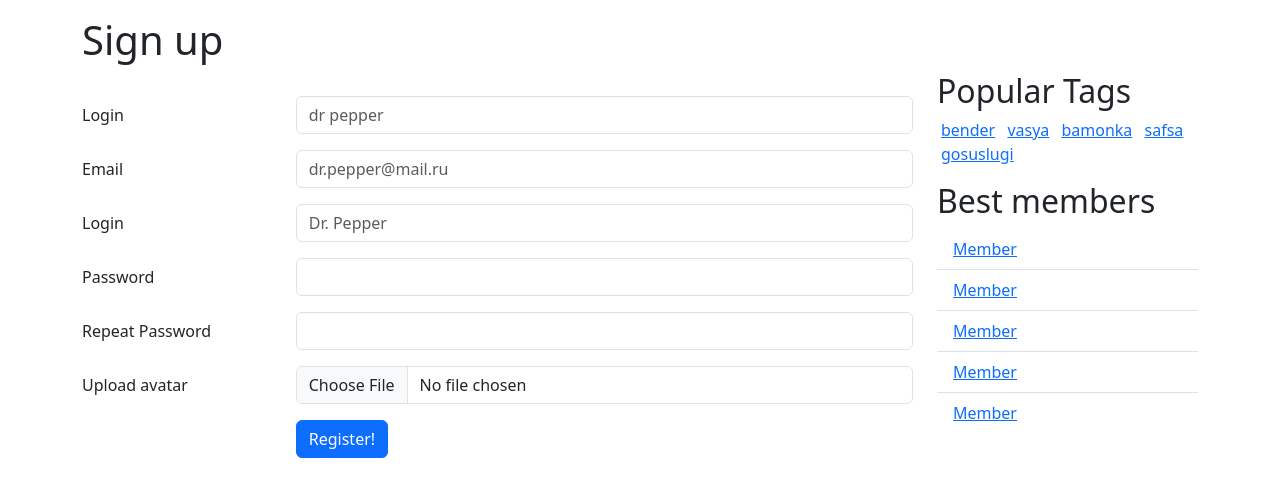
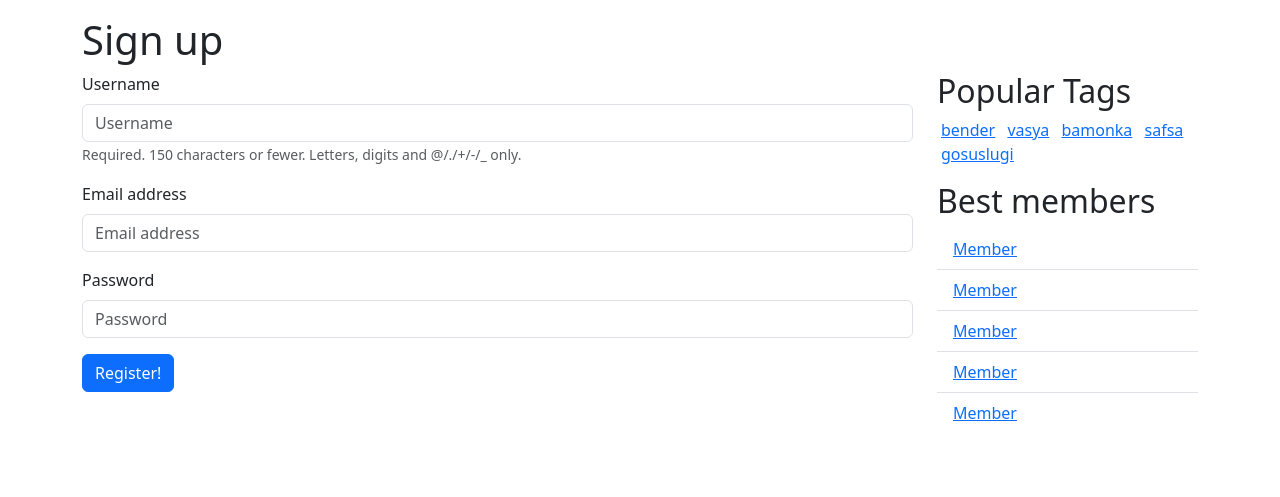
Before and after one commit to kholmatov01/vkedu_web_dz3, a Django app: page /signup in a window 1280 px wide. Shown: the part 56-553 px from the top of the page. Run offline with Django 5.2, Linux system fonts and the light colour scheme; some libraries are stand-ins or nearby versions.

Commit message:
ща профиль надо забацать и все

```diff
--- a/askme_kholmatov/app/forms.py
+++ b/askme_kholmatov/app/forms.py
@@ -1,15 +1,28 @@
 from django import forms
 from app.models import *
+from django.contrib.auth import authenticate
+
 
 class LoginForm(forms.Form):
     username = forms.CharField()
-    password = forms.CharField()
+    password = forms.CharField(widget=forms.PasswordInput)
+
+    def clean(self):
+        cleaned_data = super().clean()
+        username = cleaned_data.get('username')
+        password = cleaned_data.get('password')
+
+        if username and password:
+            user = authenticate(username=username, password=password)
+            if user is None:
+                raise forms.ValidationError("Неправильный логин или пароль.")
+        return cleaned_data
 
 class QuestionForm(forms.ModelForm):
     title = forms.CharField()
     body = forms.CharField()
     tags = forms.ModelMultipleChoiceField(queryset=Tag.objects.all())
-    # ВОТ ТУТ ТЭГС ТУПО СПЛОШНЯКОМ ЧЕРЕЗ ЗАПЯТУЮ НАДО ПОТОМ РЕШИТЬ ЧЕ ДЕЛАТЬ
+
 
     class Meta:
         model = Question
@@ -27,3 +40,14 @@ class AnswerForm(forms.Form):
         fields = [
             'body'
         ]
+
+
+class SignupForm(forms.ModelForm):
+
+    class Meta:
+        model = User
+        fields = [
+            'username',
+            'email',
+            'password',
+        ]
--- a/askme_kholmatov/app/models.py
+++ b/askme_kholmatov/app/models.py
@@ -1,12 +1,12 @@
 from django.db import models
 from django.conf import settings
+from django.contrib.auth.models import User
 from django.db.models import Count
 
 
 class Profile(models.Model):
-    username = models.OneToOneField(settings.AUTH_USER_MODEL, on_delete=models.CASCADE)
-    created_at = models.DateField(auto_now_add=True)
-    avatar = models.ImageField
+    username = models.OneToOneField(User, on_delete=models.CASCADE, primary_key=True)
+    avatar = models.ImageField(blank=True)
     def __str__(self):
         return self.username.username
 
--- a/askme_kholmatov/app/views.py
+++ b/askme_kholmatov/app/views.py
@@ -39,10 +39,37 @@ def title(request):
 
 @login_required
 def ask(request):
-    return render(request, template_name='ask.html')
+    err_msg = ''
+    if request.method == 'POST':
+        form = QuestionForm(request.POST)
+        if form.is_valid():
+            question = form.save(commit=False)
+            question.user = request.user
+            question.save()
+            form.save_m2m()
+            return redirect(reverse('question', args=[question.id]))
+        else:
+            err_msg = 'form error'
+            return render(request, template_name='ask.html', context={'err_msg': err_msg, 'form': form})
+    else:
+        return render(request, template_name='ask.html', context={'err_msg': err_msg, 'form': QuestionForm()})
 
 def signup(request):
-    return render(request, template_name='signup.html')
+    err_msg = ''
+    if request.method == 'POST':
+        form = SignupForm(request.POST)
+        if form.is_valid():
+            new_user = form.save()
+            new_profile = Profile.objects.create(
+                username = new_user
+            )
+            auth.login(request, new_user)
+            new_profile.save()
+            return redirect(reverse('index'))
+        else:
+            render(request, template_name='signup.html', context={'err_msg': err_msg, 'form': form})
+    else:
+        return render(request, template_name='signup.html', context={'err_msg': err_msg, 'form': SignupForm()})
 
 def hot(request):
     hot_questions = copy.deepcopy(QUESTIONS)
@@ -68,7 +95,7 @@ def question(request, question_id):
     one_question = Question.objects.get_with_id(question_id)
     if request.method == 'POST':
         form = AnswerForm(request.POST)
-        if form.is_valid:
+        if form.is_valid():
             new_answer = Answer.objects.create(
                 user = request.user,
                 question = one_question,
@@ -89,12 +116,10 @@ def login(request):
                 auth.login(request, user)
                 return redirect(reverse('index'))
             else:
-                err_msg = 'Wrong username or password'
-                return render(request, template_name='login.html', context={'err_msg': err_msg})
+                return render(request, template_name='login.html', context={'form': form})
         else:
-            err_msg = 'Not valid form'
-            return render(request, template_name='login.html', context={'err_msg': err_msg})
-    return render(request, template_name='login.html', context={'err_msg': ''})
+            return render(request, template_name='login.html', context={'form': form})
+    return render(request, template_name='login.html', context={'form': LoginForm})
 
 def logout(request):
     auth.logout(request)
--- a/askme_kholmatov/templates/signup.html
+++ b/askme_kholmatov/templates/signup.html
@@ -1,5 +1,6 @@
 {% extends 'layouts/base.html' %}
 {% load static %}
+{% load bootstrap5 %}
 {% block page_title %}
 <div class="d-flex gap-3 align-items-center">
     <h1>Sign up</h1>
@@ -9,56 +10,18 @@
 {% block content %}
 <div class="row">
     <div class="col">
-        <div class="row mt-4">
-            <div class="col-3">
-                <label for="Login" class="col-form-label">Login</label>
-            </div>
-            <div class="col">
-                <input class="form-control mb-3" type="text" placeholder="dr pepper" aria-label="login" id="Login">
-            </div>
-        </div>
-        <div class="row mb-3">
-            <div class="col-3">
-                <label for="Email" class="col-form-label">Email</label>
-            </div>
-            <div class="col">
-                <input type="email" class="form-control" id="Email" placeholder="dr.pepper@mail.ru">
-            </div>
-        </div>
-        <div class="row mb-3">
-            <div class="col-3">
-                <label for="Nickname" class="col-form-label">Login</label>
-            </div>
-            <div class="col">
-                <input class="form-control" type="text" placeholder="Dr. Pepper" aria-label="login" id="Nickname">
-            </div>
-        </div>
-        <div class="row">
-            <div class="col-3">
-                <label for="inputPassword" class="col-form-label" placeholder="********">Password</label>
-            </div>
-            <div class="col">
-                <input type="password" class="form-control mb-3" id="inputPassword">
-            </div>
-        </div>
-        <div class="row">
-            <div class="col-3">
-                <label for="inputPassword" class="col-form-label" placeholder="********">Repeat Password</label>
-            </div>
-            <div class="col">
-                <input type="password" class="form-control mb-3" id="inputPassword">
-            </div>
-        </div>
-        <div class="row mb-3">
-            <div class="col-3">
-                <label for="UploadAvatar" class="col-form-label">Upload avatar</label>
-            </div>
-            <div class="col">
-                <input class="form-control mb-3" type="file" aria-label="upload" id="UploadAvatar">
-                <button type="submit" class="btn btn-primary mb-3">Register!</button>
-
-            </div>
-        </div>
+        <form action="" method="POST">
+            {% bootstrap_form form layout='horizontal' %}
+          <div class="mt-3 align-items-center">
+            <button type="submit" class="btn btn-primary">Register!</button>
+          </div>
+        </form>
+        {% if err_msg == '' %}
+        {% else %}
+        <div class="alert alert-danger m-4" role="alert">
+            {{ err_msg }}
+          </div>
+        {% endif %}
 
     </div>
 
```
Also changed, not shown: askme_kholmatov/templates/ask.html (+8 -32 lines), askme_kholmatov/templates/login.html (+2 -22 lines).
